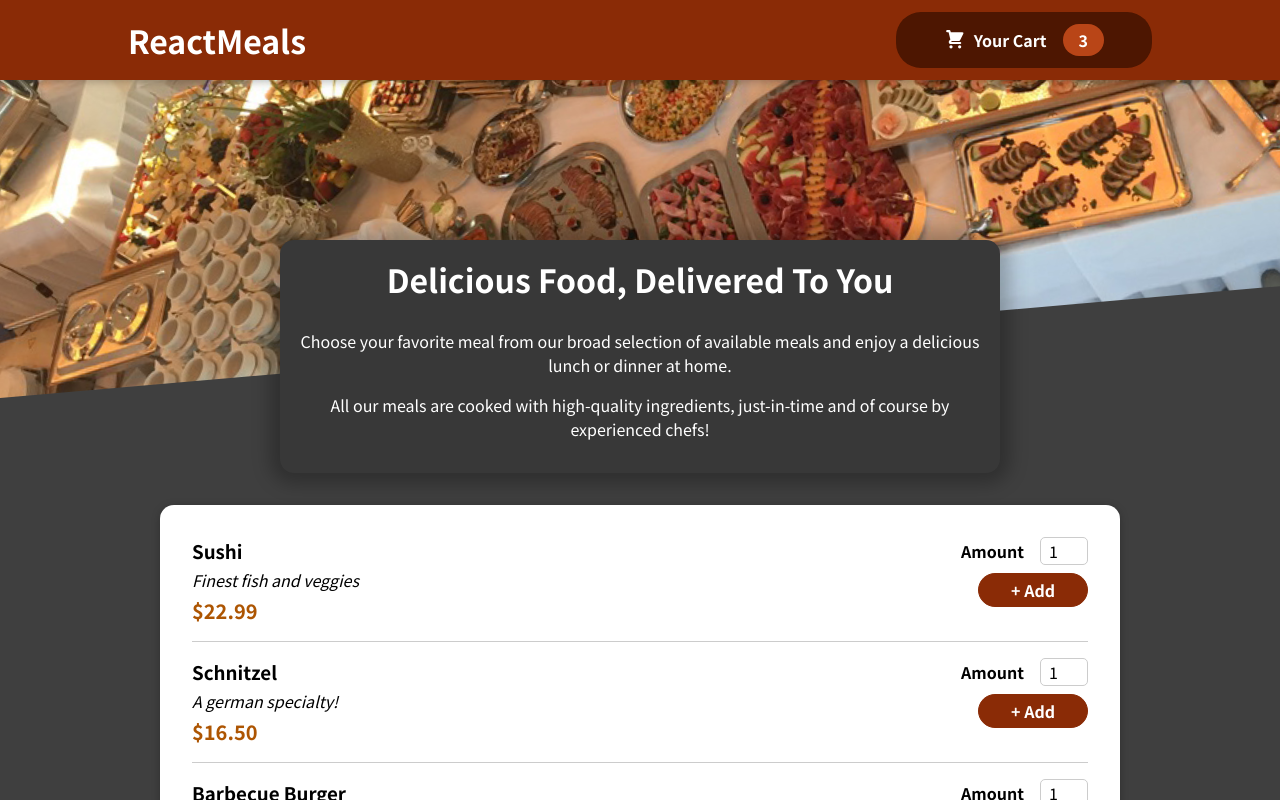
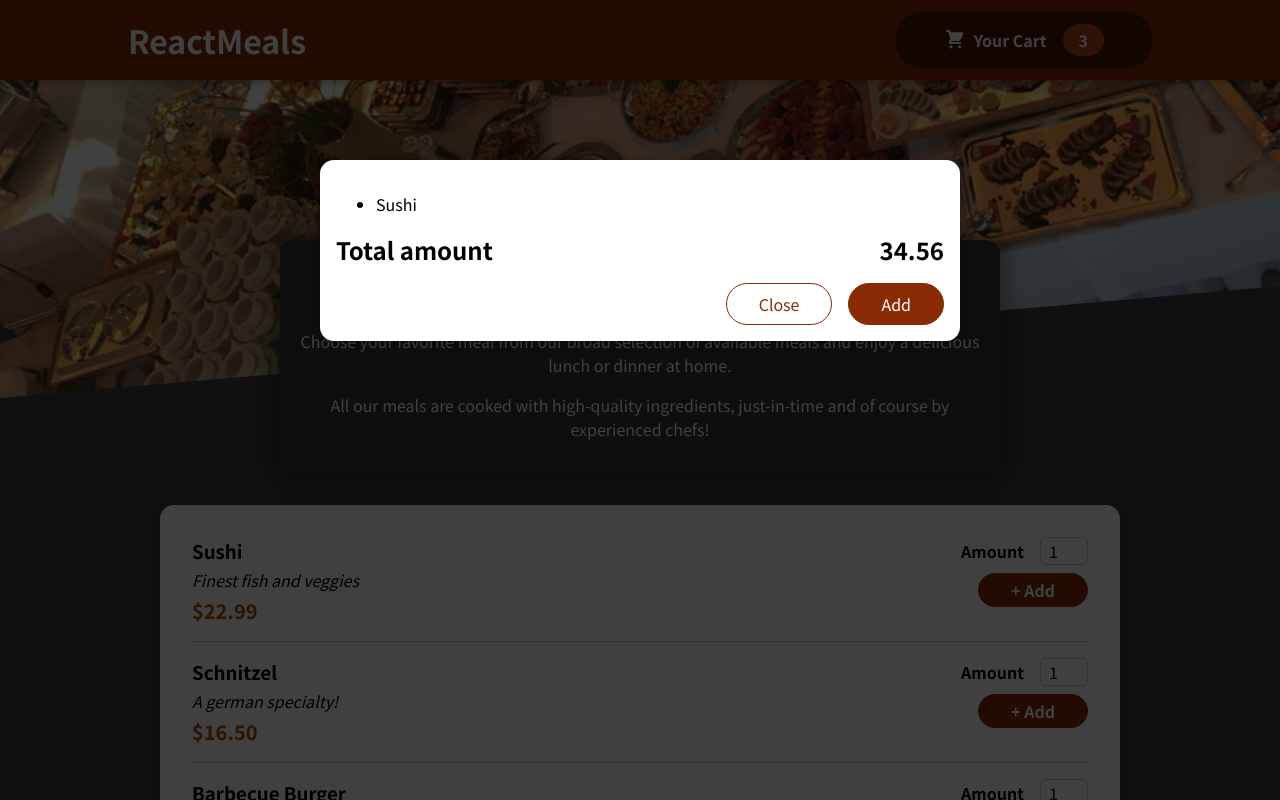
Before and after one commit to colta-cristi/food-order, a React (Create React App) app: page / in a window 1280 px wide. Shown: the top 800 px of the page. Built offline with nearby package versions, Linux system fonts and the light colour scheme.

Commit message:
Add cart in modal

```diff
--- a/public/index.html
+++ b/public/index.html
@@ -22,6 +22,7 @@
   </head>
   <body>
     <noscript>You need to enable JavaScript to run this app.</noscript>
+    <div id="overlays"></div>
     <div id="root"></div>
     <!--
       This HTML file is a template.
--- a/src/App.js
+++ b/src/App.js
@@ -1,9 +1,11 @@
 import Header from './components/Layout/Header';
 import Meals from './components/Meals/Meals';
+import Cart from './components/Cart/Cart';
 
 function App() {
   return (
     <div>
+      <Cart />
       <Header />
 
       <main>
--- /dev/null
+++ b/src/components/Cart/Cart.js
@@ -0,0 +1,29 @@
+import Modal from '../UI/Modal';
+import classes from './Cart.module.css';
+
+const Cart = () => {
+  const items = [{ id: 1, name: 'Sushi', amount: 2, price: 22.99 }];
+  const cartItems = (
+    <ul>
+      {items.map(item => (
+        <li>{item.name}</li>
+      ))}
+    </ul>
+  );
+
+  return (
+    <Modal>
+      {cartItems}
+      <div className={classes.total}>
+        <span>Total amount</span>
+        <span>34.56</span>
+      </div>
+      <div className={classes.actions}>
+        <button className={classes['button--alt']}>Close</button>
+        <button className={classes.button}>Add</button>
+      </div>
+    </Modal>
+  );
+};
+
+export default Cart;
--- /dev/null
+++ b/src/components/Cart/Cart.module.css
@@ -0,0 +1,46 @@
+.cart-items {
+  list-style: none;
+  margin: 0;
+  padding: 0;
+  max-height: 20rem;
+  overflow: auto;
+}
+
+.total {
+  display: flex;
+  justify-content: space-between;
+  align-items: center;
+  font-weight: bold;
+  font-size: 1.5rem;
+  margin: 1rem 0;
+}
+
+.actions {
+  text-align: right;
+}
+
+.actions button {
+  font: inherit;
+  cursor: pointer;
+  background-color: transparent;
+  border: 1px solid #8a2b06;
+  padding: 0.5rem 2rem;
+  border-radius: 25px;
+  margin-left: 1rem;
+}
+
+.actions button:hover,
+.actions button:active {
+  background-color: #5a1a01;
+  border-color: #5a1a01;
+  color: white;
+}
+
+.actions .button--alt {
+  color: #8a2b06;
+}
+
+.actions .button {
+  background-color: #8a2b06;
+  color: white;
+}
--- /dev/null
+++ b/src/components/UI/Modal.js
@@ -0,0 +1,30 @@
+import { createPortal } from 'react-dom';
+import classes from './Modal.module.css';
+
+export const Backdrop = () => {
+  return <div className={classes.backdrop}></div>;
+};
+
+export const ModalOverlay = props => {
+  return (
+    <div className={classes.modal}>
+      <div className={classes.content}>{props.children}</div>
+    </div>
+  );
+};
+
+const portalElement = document.getElementById('overlays');
+
+const Modal = props => {
+  return (
+    <div>
+      {createPortal(<Backdrop />, portalElement)}
+      {createPortal(
+        <ModalOverlay>{props.children}</ModalOverlay>,
+        portalElement,
+      )}
+    </div>
+  );
+};
+
+export default Modal;
--- /dev/null
+++ b/src/components/UI/Modal.module.css
@@ -0,0 +1,40 @@
+.backdrop {
+  position: fixed;
+  top: 0;
+  left: 0;
+  width: 100%;
+  height: 100vh;
+  z-index: 20;
+  background-color: rgba(0, 0, 0, 0.75);
+}
+
+.modal {
+  position: fixed;
+  top: 20vh;
+  left: 5%;
+  width: 90%;
+  background-color: white;
+  padding: 1rem;
+  border-radius: 14px;
+  box-shadow: 0 2px 8px rgba(0, 0, 0, 0.25);
+  z-index: 30;
+  animation: slide-down 300ms ease-out forwards;
+}
+
+@media (min-width: 768px) {
+  .modal {
+    width: 40rem;
+    left: calc(50% - 20rem);
+  }
+}
+
+@keyframes slide-down {
+  from {
+    opacity: 0;
+    transform: translateY(-3rem);
+  }
+  to {
+    opacity: 1;
+    transform: translateY(0);
+  }
+}
```
